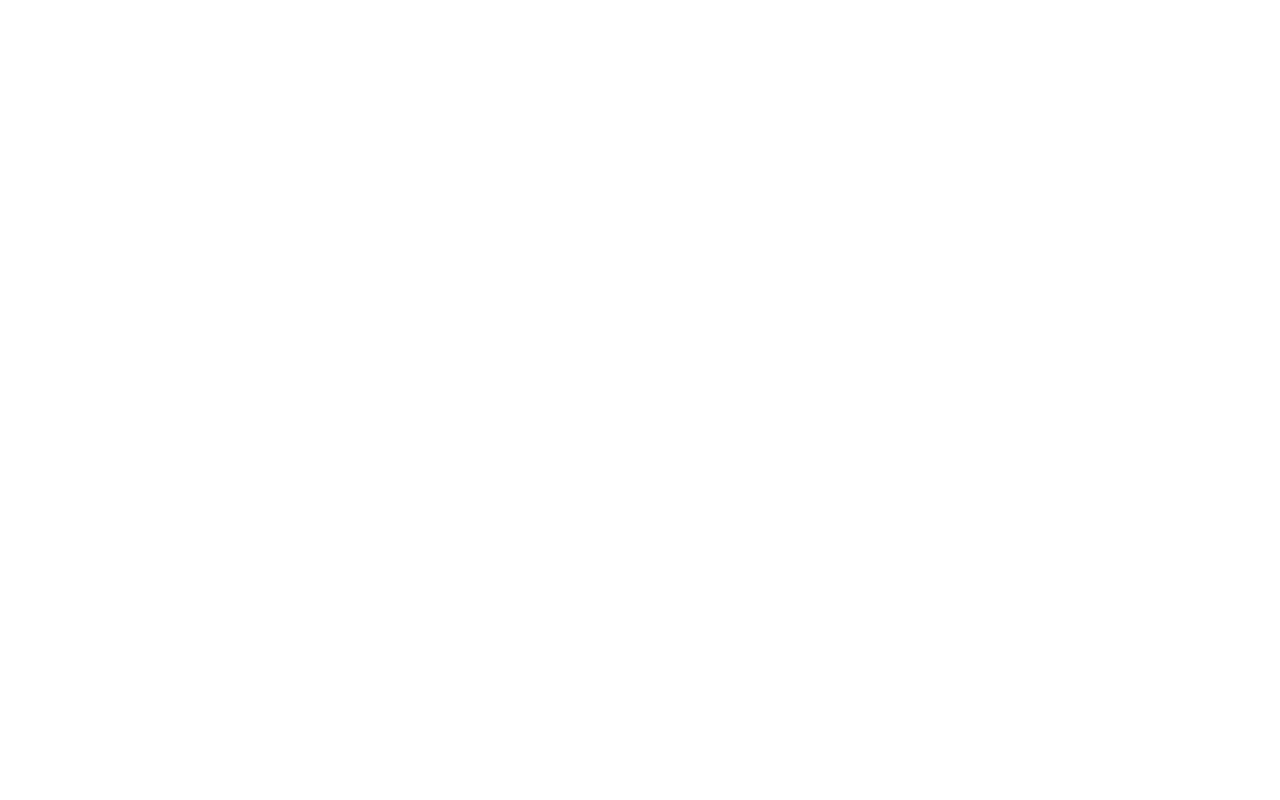
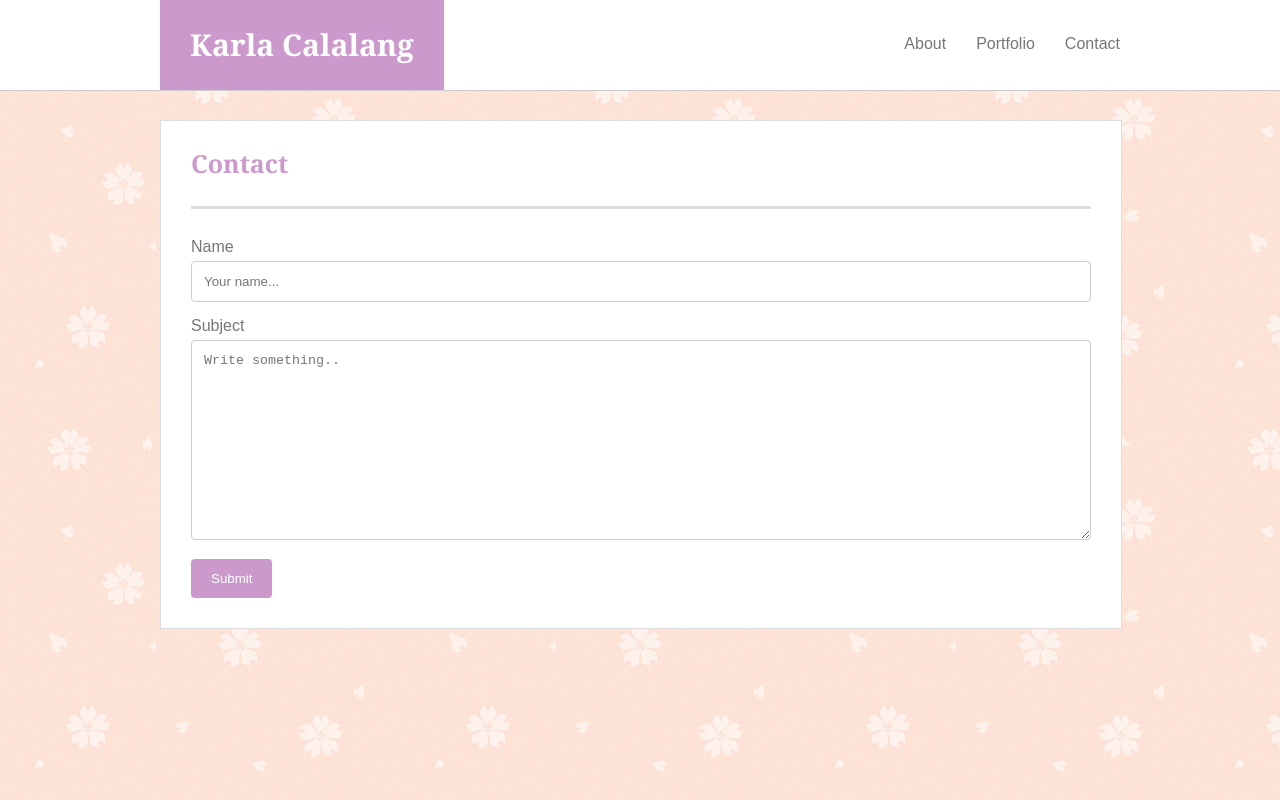
Before and after one commit to karlaerikacal/Basic-Portfolio, a plain HTML site: page contact.html in a window 1280 px wide. Shown: the top 800 px of the page. Drawn offline with Linux system fonts and the light colour scheme.

Commit message:
Finished site

```diff
--- a/assets/css/style.css
+++ b/assets/css/style.css
@@ -1,8 +1,3 @@
-html, body {
-    height: 100%;
-    margin: 0;
-  }
-
 header {
     background-color: #ffffff;
     border-bottom: 1px solid #cccccc;
@@ -61,11 +56,6 @@ h2 {
     padding-bottom: 30px;
 }
 
-#wrapper {
-    min-height: 100%;
-    margin-bottom: -0px;
-}
-
 section {
     border: 1px solid #dddddd;
     overflow: hidden;
@@ -73,7 +63,6 @@ section {
     min-height: 100%;
     position: relative;
     background-color: #ffffff;
-
 }
 
 #content {
@@ -128,7 +117,6 @@ footer {
     bottom: 50px;
     left: 0px;
     z-index: 2;
-
 }
 
 #goldBox {
@@ -145,7 +133,6 @@ footer {
     bottom: 50px;
     left: 0px;
     z-index: 2;
-
 }
 
 #sapphireBox {
@@ -227,3 +214,36 @@ footer {
     left: 0px;
     z-index: 2;
 }
+
+input[type=text], select, textarea {
+    width: 100%;
+    padding: 12px;
+    border: 1px solid #cccccc;
+    border-radius: 4px;
+    box-sizing: border-box;
+    margin-top: 6px;
+    margin-bottom: 16px;
+}
+
+input[type=submit] {
+    background-color: #cc99cc;
+    color: white;
+    padding: 12px 20px;
+    border: none;
+    border-radius: 4px;
+    cursor: pointer;
+}
+
+input[type=submit]:hover {
+    background-color: #c89fff;
+}
+
+label {
+    font-family: 'Arial', 'Helvetica Neue', Helvetica, sans-serif;
+    color: #777777;
+}
+
+.contact {
+    background-color: #ffffff;
+    margin: 30px;
+}
--- a/contact.html
+++ b/contact.html
@@ -0,0 +1,43 @@
+<!DOCTYPE html>
+<html lang="en-us">
+<head>
+    <title>Contact</title>
+    <link rel="stylesheet" href="assets/css/reset.css">
+    <link rel="stylesheet" href="assets/css/style.css">
+</head>
+<body>
+    <header>
+        <nav>
+        <h1>Karla Calalang</h1>
+        <ul>
+            <li><a id="contact" href="contact.html">Contact</a></li>
+            <li><a id="portfolio" href="portfolio.html">Portfolio</a></li>
+            <li><a id="about" href="index.html">About</a></li>
+        </ul>
+        </nav>
+    </header>
+
+    <section>
+    <h2>Contact</h2>
+
+    <div class="contact">
+        <form action="action_page.php">
+
+            <label for="name">Name</label>
+            <input type="text" id="name" name="name" placeholder="Your name...">
+
+            <label for="subject">Subject</label>
+            <textarea id="subject" name="subject" placeholder="Write something.." style="height:200px"></textarea>
+
+            <input type="submit" value="Submit">
+
+        </form>
+    </div>
+    </section>
+
+    <footer>
+        Copyright © Karla Calalang
+    </footer>
+
+</body>
+</html>
```
Also changed, not shown: portfolio.html (+1 -4 lines).
